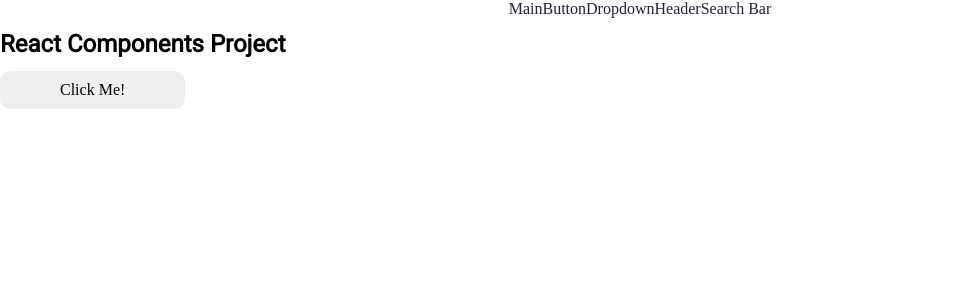
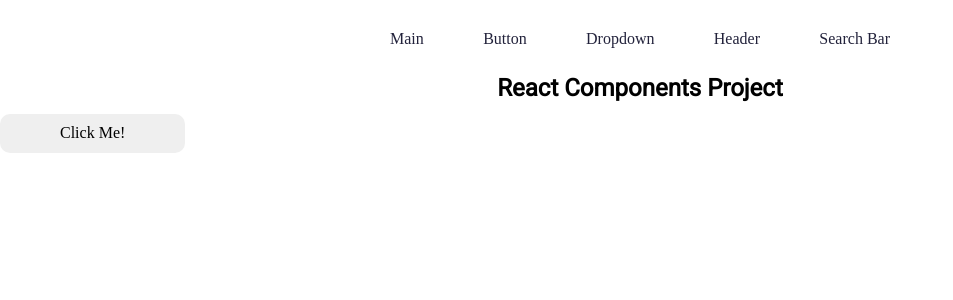
Before and after one commit to maximobelets/react-headers, a React app: page /button in a window 1280 px wide. Shown: the top 300 px of the page, without its empty margins (0-953 px from the left). Built offline with nearby package versions, Linux system fonts and the light colour scheme.

Commit message:
Fix styles

```diff
--- a/src/App.module.css
+++ b/src/App.module.css
@@ -13,4 +13,5 @@
 .title {
 	font-size: 24px;
 	line-height: 20px;
+	text-align: center;
 }
--- a/src/components/Nav/Nav.module.css
+++ b/src/components/Nav/Nav.module.css
@@ -1,9 +1,15 @@
 .root {
 	display: flex;
-	justify-content: center;
+	justify-content: space-between;
+	max-width: 500px;
+	margin: 30px auto;
 }
 
 .link {
 	text-decoration: none;
 	color: var(--second-color);
+
+	&:hover {
+		color: var(--fourth-color);
+	}
 }
```
